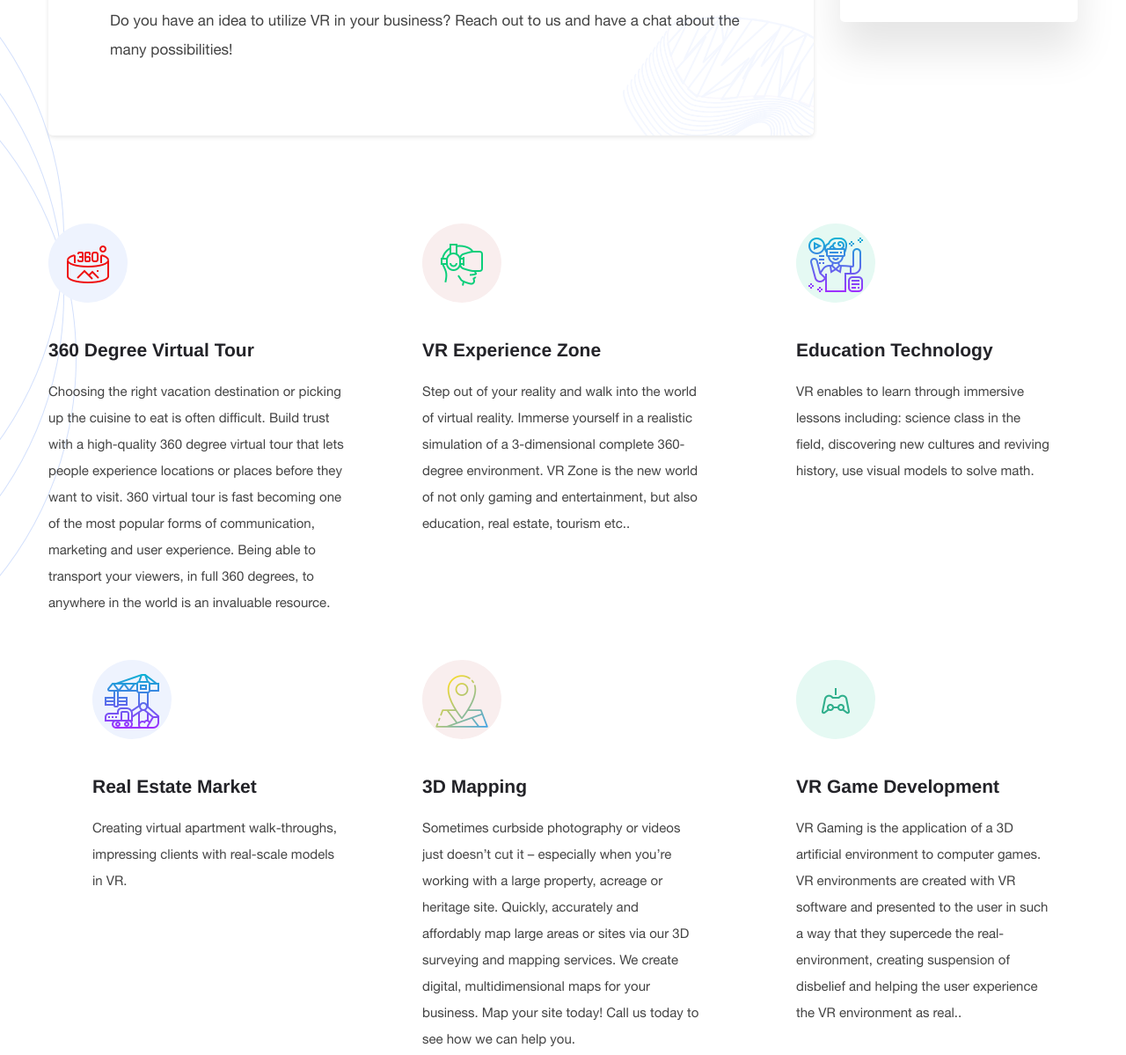
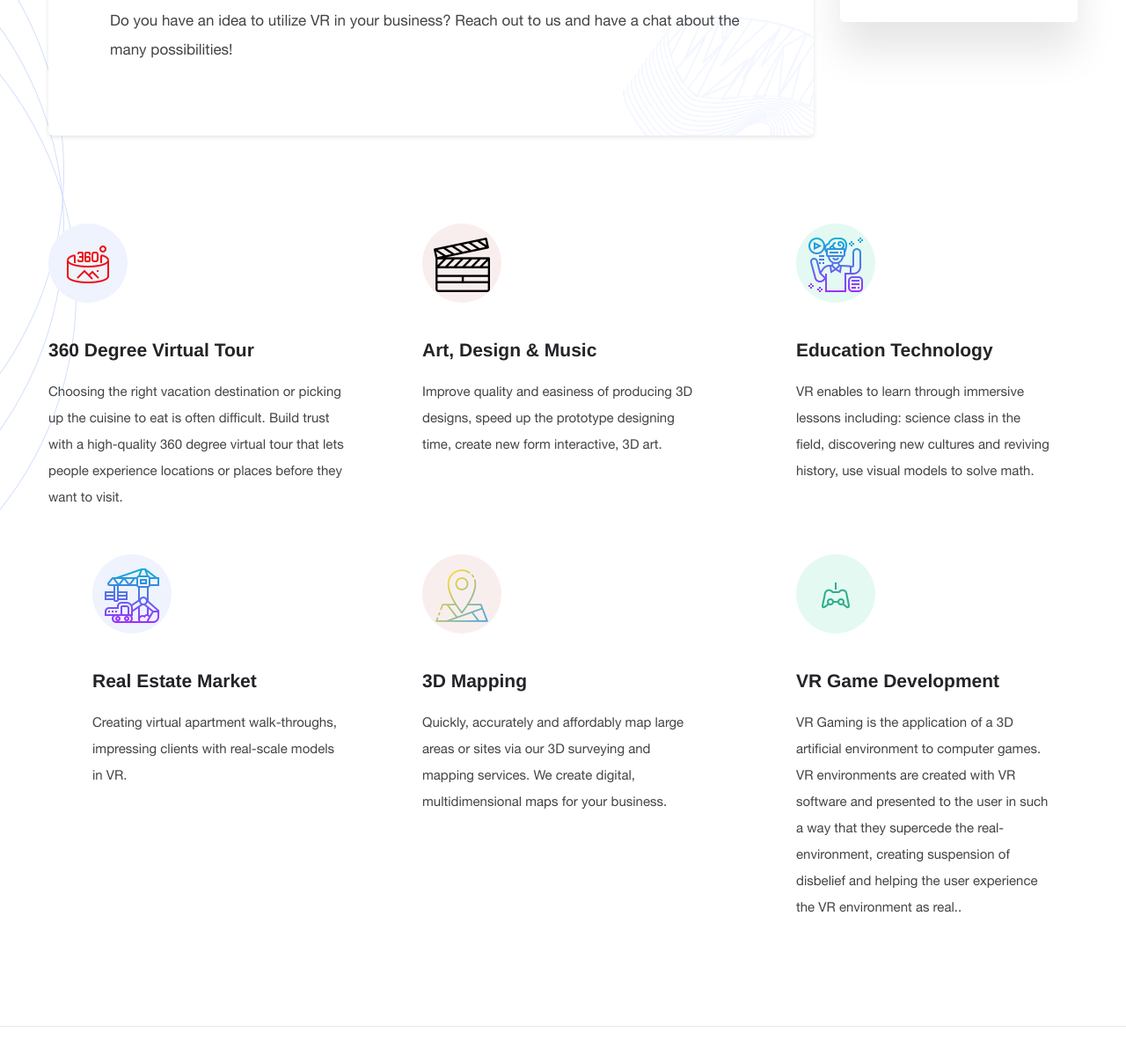
Before and after one commit to nand632/companyWebsite, a plain HTML site: page vr.html in a window 1280 px wide. Shown: the part 1420-2619 px from the top of the page at 88% size. Drawn offline with Linux system fonts and the light colour scheme.

Commit message:
VR page Done

```diff
--- a/vr.html
+++ b/vr.html
@@ -153,19 +153,16 @@
 </div>
 <h4>360 Degree Virtual Tour</h4>
 <p>Choosing the right vacation destination or picking up the cuisine to eat is often difficult.
-    Build trust with a high-quality 360 degree virtual tour that lets people experience locations or places before they want to visit.
-    360 virtual tour is fast becoming one of the most popular forms of communication, marketing and user experience. Being able to transport your viewers, in full 360 degrees, to anywhere in the world is an invaluable resource.</p>
+    Build trust with a high-quality 360 degree virtual tour that lets people experience locations or places before they want to visit.</p>
 </div>
 </div>
 <div class="col-lg-4 col-md-6 col-12">
 <div class="single-features-item pl-25">
 <div class="features-icon icon2">
-<img src="assets/img/icons/vr1.png" alt="">
+<img src="assets/img/icons/film.png" alt="">
 </div>
-<h4>VR Experience Zone</h4>
-<p>Step out of your reality and walk into the world of virtual reality.
-    Immerse yourself in a realistic simulation of a 3-dimensional complete 360-degree environment.
-    VR Zone is the new world of not only gaming and entertainment, but also education, real estate, tourism etc..</p>
+<h4>Art, Design & Music</h4>
+<p>Improve quality and easiness of producing 3D designs, speed up the prototype designing time, create new form interactive, 3D art.</p>
 </div>
 </div>
 <div class="col-lg-4 col-md-6 col-12">
@@ -193,11 +190,7 @@
 <img src="assets/img/icons/map.png" alt="">
 </div>
 <h4>3D Mapping</h4>
-<p>Sometimes curbside photography or videos just doesn’t cut it – especially when you’re working with a large property, acreage or heritage site.
-
-    Quickly, accurately and affordably map large areas or sites via our 3D surveying and mapping services. We create digital, multidimensional maps for your business.
-
-    Map your site today! Call us today to see how we can help you.</p>
+<p>Quickly, accurately and affordably map large areas or sites via our 3D surveying and mapping services. We create digital, multidimensional maps for your business.</p>
 </div>
 </div>
 <div class="col-lg-4 col-md-6 col-12">
```
Also changed, not shown: assets/img/AR/vr3.png (added), assets/img/icons/film.png (added).
